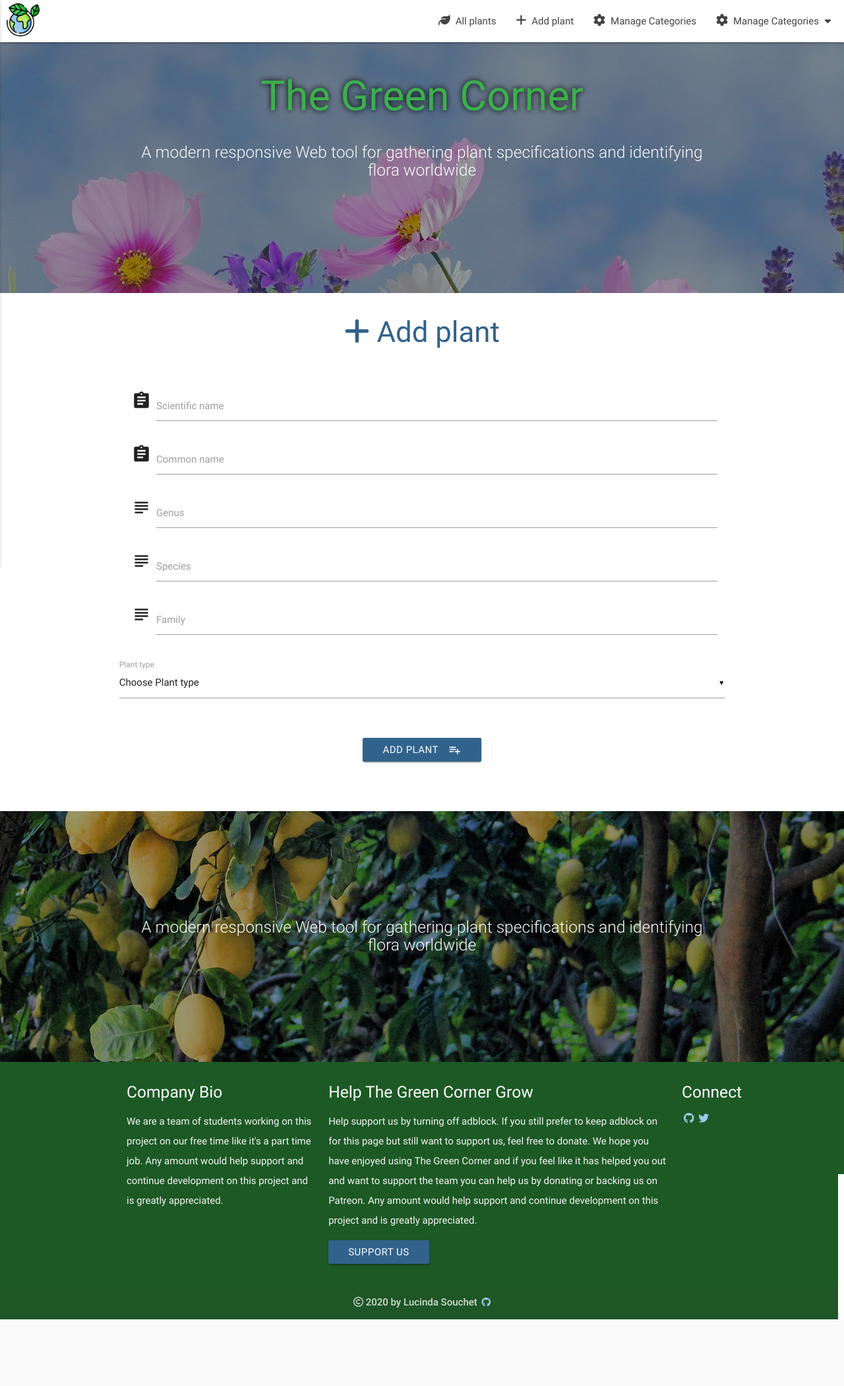
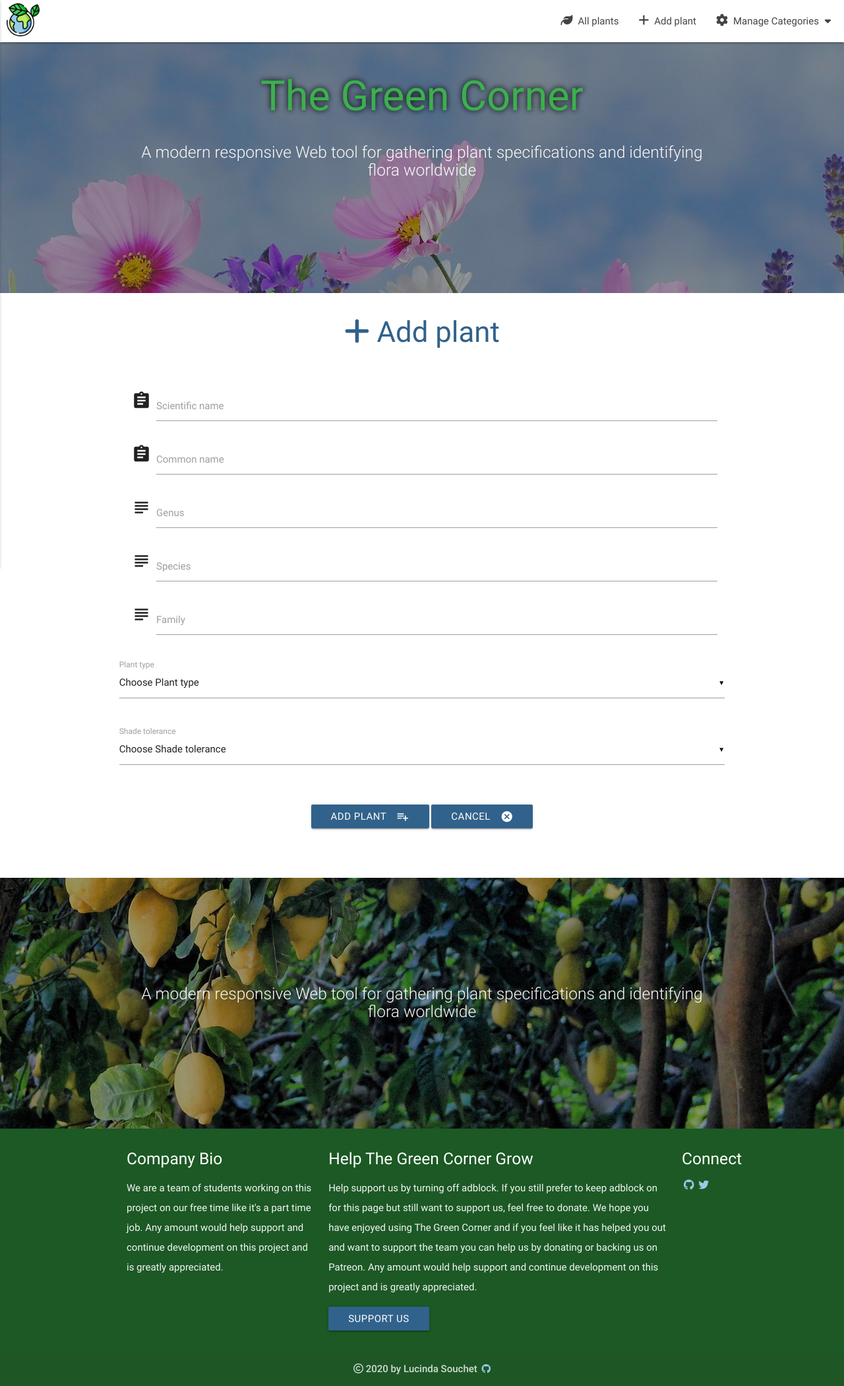
Before and after one commit to sctlcd/the-green-corner, a Flask app: page /add_plant in a window 1280 px wide. Shown: the whole page at 66% size. Before the commit the page ends 1999 px from the top, so only its background shows below. Run offline with Flask 2, Linux system fonts and the light colour scheme; data that the repository does not hold is empty; some libraries are stand-ins or nearby versions.

Commit message:
add view categories, add category features, update plants pages with shade_tolerance fields

```diff
--- a/app.py
+++ b/app.py
@@ -28,7 +28,9 @@ def get_plants():
 @app.route('/add_plant')
 def add_plant():
     return render_template('addplant.html',
-                           plant_types=mongo.db.plant_types.find(), plants=mongo.db.plants.find())
+                           plant_types=mongo.db.plant_types.find(),
+                           plants=mongo.db.plants.find(),
+                           shade_tolerance=mongo.db.shade_tolerance.find())
 
 
 @app.route('/insert_plant', methods=['POST'])
@@ -42,8 +44,9 @@ def insert_plant():
 def edit_plant(plant_id):
     the_plant =  mongo.db.plants.find_one({"_id": ObjectId(plant_id)})
     all_plant_types =  mongo.db.plant_types.find()
+    all_shade_tolerance = mongo.db.shade_tolerance.find()
     return render_template('editplant.html', plant=the_plant,
-                           plant_types=all_plant_types)
+                           plant_types=all_plant_types, shade_tolerance=all_shade_tolerance)
 
 
 @app.route('/update_plant/<plant_id>', methods=["POST"])
@@ -74,6 +77,17 @@ def get_categories():
     return render_template("categories.html", categories=mongo.db.categories.find(),
             plant_types=mongo.db.plant_types.find(), shade_tolerance=mongo.db.shade_tolerance.find())
 
+@app.route('/add_category')
+def add_category():
+    return render_template('addcategory.html',
+                           plant_types=mongo.db.plant_types.find(), shade_tolerance=mongo.db.shade_tolerance.find())
+
+@app.route('/insert_category', methods=['POST'])
+def insert_category():
+    categories = mongo.db.categories
+    categories.insert_one(request.form.to_dict())
+    return redirect(url_for('get_categories'))
+
 
 if __name__ == '__main__':
     app.run(host=os.environ.get('IP'),
--- a/templates/addplant.html
+++ b/templates/addplant.html
@@ -32,7 +32,6 @@
       </div>
       <div class="row">
         <div class="input-field col s12 dropdown-plant-type">
-          <!-- <i class="material-icons prefix">poll</i> -->
           <select id="plant_type" name="plant_type">
             <option value="" disabled selected>Choose Plant type</option>
             {% for type in plant_types %}
@@ -42,11 +41,25 @@
           <label>Plant type</label>
         </div>
       </div>
+      <div class="row">
+        <div class="input-field col s12 dropdown-shade-tolerance">
+          <select id="shade_tolerance" name="shade_tolerance">
+            <option value="" disabled selected>Choose Shade tolerance</option>
+            {% for tolerance in shade_tolerance %}
+            <option value="{{tolerance.shade_tolerance_name}}">{{tolerance.shade_tolerance_name}}</option>
+            {% endfor %}
+          </select>
+          <label>Shade tolerance</label>
+        </div>
+      </div>
     </div>
     <div class="row">
       <button class="btn waves-effect waves-light" type="submit" name="action">Add Plant
         <i class="material-icons right">playlist_add</i>
       </button>
+      <a class="btn waves-effect waves-light" href="{{url_for('get_plants')}}">Cancel
+        <i class="material-icons right">cancel</i>
+      </a>
     </div>
   </form>
 </div>
--- a/templates/base.html
+++ b/templates/base.html
@@ -23,13 +23,13 @@
     <div>
       <!-- Dropdown Structure -->
       <ul id="dropdown-categories-nav-mobile" class="dropdown-content">
-        <li><a href="#!"><span class="fas fa-cog"></span>Plant type</a></li>
+        <li><a href="{{url_for('get_categories')}}"><span class="fas fa-cog"></span>View categories</a></li>
         <li class="divider"></li>
-        <li><a href="#!"><span class="fas fa-cog"></span>Shade tolerance</a></li>
+        <li><a href="{{url_for('add_category')}}"><span class="fas fa-cog"></span>Add category</a></li>
       </ul>
       <ul id="dropdown-categories-mobile-sidenav" class="dropdown-content">
-        <li><a href="#!"><span class="fas fa-cog"></span>Plant type</a></li>
-        <li><a href="#!"><span class="fas fa-cog"></span>Shade tolerance</a></li>
+        <li><a href="{{url_for('get_categories')}}"><span class="fas fa-cog"></span>View categories</a></li>
+        <li><a href="{{url_for('add_category')}}"><span class="fas fa-cog"></span>Add category</a></li>
       </ul>
       <nav class="white">
         <div class="nav-wrapper">
@@ -43,7 +43,7 @@
             <ul id="nav-mobile" class="right hide-on-med-and-down center">
               <li><a href="{{url_for('get_plants')}}"><span class="fas fa-leaf"></span>All plants</a></li>
               <li><a href="{{url_for('add_plant')}}"><span class="fas fa-plus"></span>Add plant</a></li>
-              <li><a href="{{url_for('get_categories')}}"><span class="fas fa-cog"></span>Manage Categories</a></li>
+              <!-- <li><a href="{{url_for('get_categories')}}"><span class="fas fa-cog"></span>Manage Categories</a></li> -->
               <!-- Dropdown Trigger -->
               <li><a class="dropdown-button" href="#!" data-activates="dropdown-categories-nav-mobile"><span class="fas fa-cog"></span>Manage Categories <span class="fas fa-caret-down"></span></a></li>
             </ul>
@@ -52,7 +52,7 @@
             <ul class="side-nav" id="mobile-sidenav">
               <li><a href="{{url_for('get_plants')}}"><span class="fas fa-leaf"></span>All plants</a></li>
               <li><a href="{{url_for('add_plant')}}"><span class="fas fa-plus"></span>Add plant</a></li>
-              <li><a href="{{url_for('get_categories')}}"><span class="fas fa-cog"></span>Manage Categories</a></li>
+              <!-- <li><a href="{{url_for('get_categories')}}"><span class="fas fa-cog"></span>Manage Categories</a></li> -->
               <!-- Dropdown Trigger -->
               <li><a class="dropdown-button" href="#!" data-activates="dropdown-categories-mobile-sidenav"><span class="fas fa-cog"></span>Manage Categories <span class="fas fa-caret-down"></span></a></li>
             </ul>
--- a/templates/categories.html
+++ b/templates/categories.html
@@ -28,7 +28,6 @@
           <!-- Modal Trigger -->
           <a id="btn-delete" href="#modal-delete" class="waves-effect waves-light btn btn_small grey modal-trigger"><span class="far fa-trash-alt"></span></a>
           <a id="btn-edit" href="" class="waves-effect waves-light btn btn_small grey"><span class="fas fa-edit"></span></a>
-          <a id="btn-add" href="" class="waves-effect waves-light btn btn_small grey"><span class="fas fa-plus-circle"></span></a>
         </div>
       </div>
       <div class="collapsible-body">
--- a/templates/plants.html
+++ b/templates/plants.html
@@ -55,6 +55,10 @@
           <label for="plant_type">Plant type: </label>
           <span id="plant_type">{{ plant.plant_type }}</span>
         </div>
+        <div>
+          <label for="plant_type">Shade tolerance: </label>
+          <span id="plant_type">{{ plant.shade_tolerance }}</span>
+        </div>
       </div>
     </li>
   </ul>
```
Also changed, not shown: templates/addcategory.html (added, +24 -0 lines), templates/editplant.html (+18 -1 lines), templates/home.html (+6 -6 lines).
